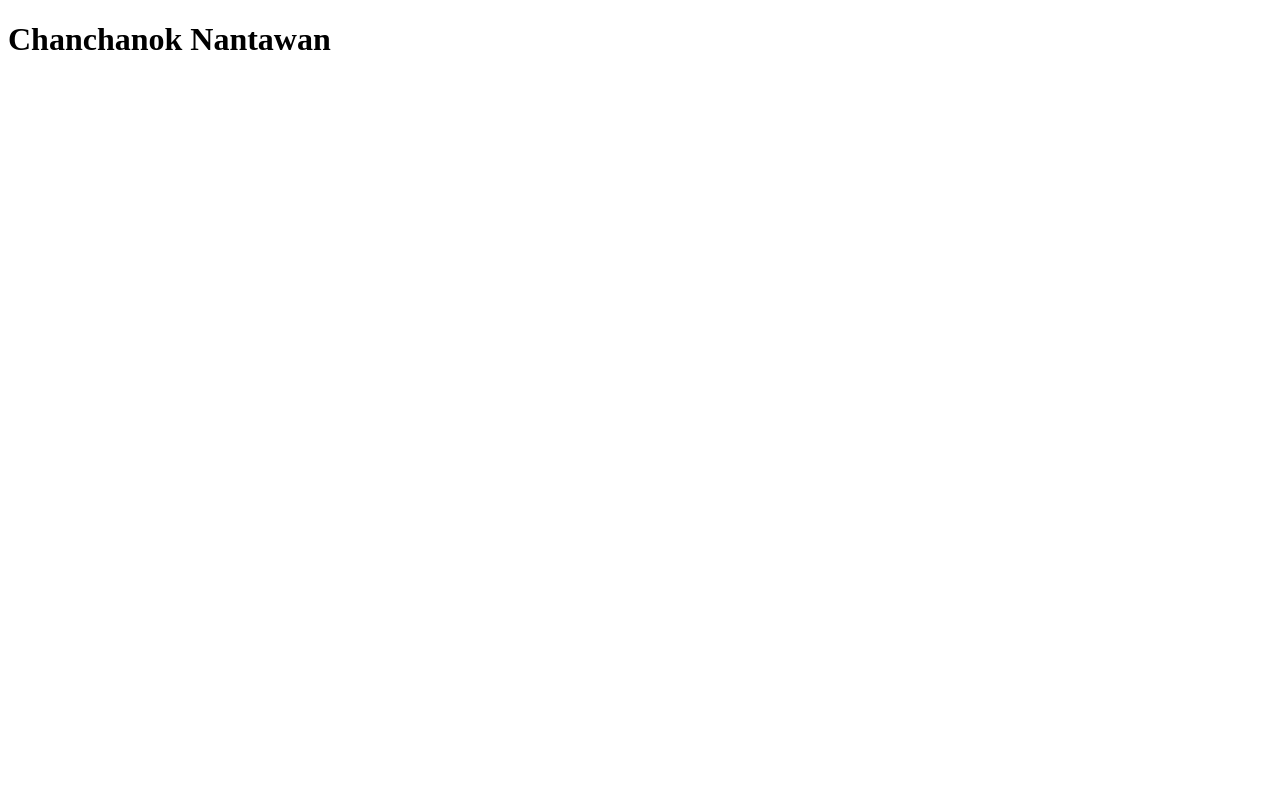
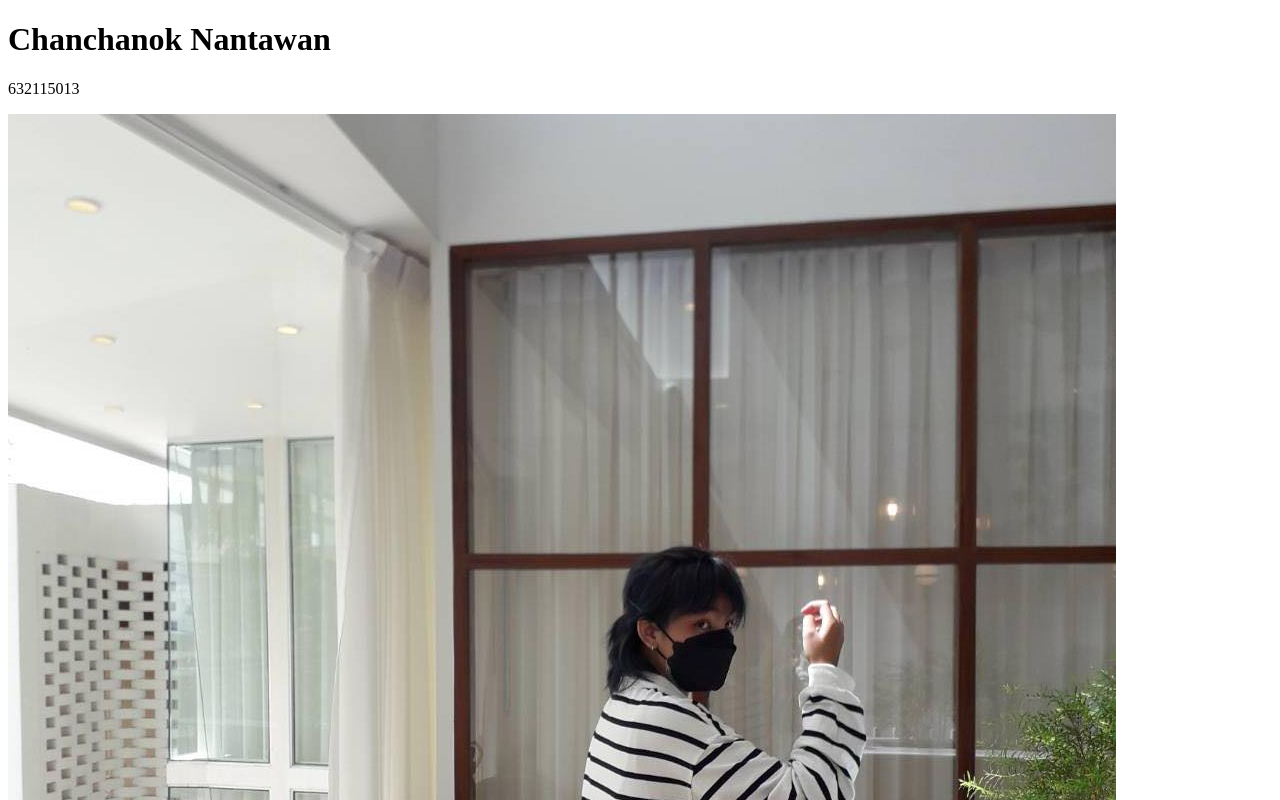
Before and after one commit to Jet4844/LAB08, a plain HTML site: page html/index.html in a window 1280 px wide. Shown: the top 800 px of the page. Drawn offline with Linux system fonts and the light colour scheme.

Commit message:
add proflie

```diff
--- a/html/index.html
+++ b/html/index.html
@@ -8,5 +8,7 @@
 </head>
 <body>
     <h1>Chanchanok  Nantawan</h1>
+    <p>632115013</p>
+    <img src="jet.jpg" alt="Jet">
 </body>
 </html>
```
Also changed, not shown: html/jet.jpg (added).
